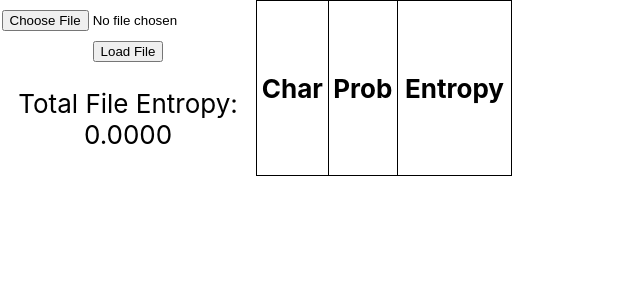
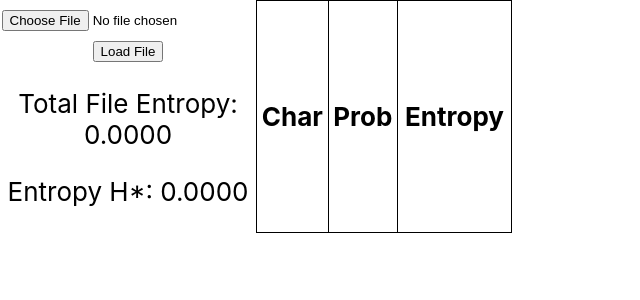
Before and after one commit to johnny-keker/applied-math, a React (Create React App) app in the folder text-entropy-react/: page / in a window 1280 px wide. Shown: the top 300 px of the page, without its empty margins (0-640 px from the left). Built offline with nearby package versions, Linux system fonts and the light colour scheme.

Commit message:
[text-entropy-react] calculate pairs entropy, second task

```diff
--- a/text-entropy-react/src/App.js
+++ b/text-entropy-react/src/App.js
@@ -9,6 +9,7 @@ class App extends React.Component {
       text: "",
       charInfo: {},
       fileEntropy: 0,
+      pairEntropy: 0,
     };
   }
 
@@ -22,6 +23,7 @@ class App extends React.Component {
             <button onClick={this.openFile}>Load File</button>
           </div>
           <p>Total File Entropy: {this.state.fileEntropy.toFixed(4)}</p>
+          <p>Entropy H*: {this.state.pairEntropy.toFixed(4)}</p>
         </div>
           <table className="table">
             <tbody>
@@ -37,8 +39,10 @@ class App extends React.Component {
   openFile = async () => {
     const rawFile = await readFileAsync(this.refs.file.files[0]);
     const text = arrayBufferToString(rawFile);
-    const [charInfo, entropy] = getCharInfoAndEntropy(countChars(text));
-    this.setState({ charInfo : charInfo, fileEntropy : entropy });
+    const charMap = countChars(text);
+    const [charInfo, entropy] = getCharInfoAndEntropy(charMap);
+    const pairEntropy = getPairsEntropy(text, charInfo);
+    this.setState({ charInfo : charInfo, fileEntropy : entropy, pairEntropy : pairEntropy });
   }
 }
 
@@ -59,10 +63,8 @@ function countChars(fileContents) {
   var charMap = {};
   fileContents.split("").forEach(c => {
     c = c.toLowerCase();
-    if (!c.match(/[a-z]/i) && c !== " ")
-      c = 'Pnct';
-    if (c == " ")
-      c = "Spc";
+    if (!c.match(/[a-z0-9]/i) && c !== " ")
+      c = '.';
     if (c == "\n")
       return;
     if (charMap[c] !== undefined)
@@ -85,4 +87,27 @@ function getCharInfoAndEntropy(charMap) {
   return [probMap, entropy];
 }
 
+function getPairsEntropy(fileContents, charProbs) {
+  fileContents = fileContents.replace("\n", "").toLowerCase();
+  var pairCount = {};
+  const size = fileContents.length - 1;
+  for (var i = 0; i < size; i++) {
+    var fChar = fileContents[i];
+    var sChar = fileContents[i+1];
+    if (!fChar.match(/[a-z0-9]/i) && fChar !== " ") fChar = ".";
+    if (!sChar.match(/[a-z0-9]/i) && sChar !== " ") sChar = ".";
+    var pair = fChar + sChar;
+    if (pairCount[pair] === undefined)
+      pairCount[pair] = 1;
+    else
+      pairCount[pair] += 1;
+  }
+  var pairEntropy = 0;
+  Object.entries(pairCount).forEach(([pair, frequency]) => {
+    var pairProb = frequency / size;
+    pairEntropy -= pairProb * charProbs[pair[1]][0] * Math.log2(pairProb);
+  });
+  return pairEntropy;
+}
+
 export default App;
```
Also changed, not shown: 1 other file (tests, documents, lock files or other folders).
